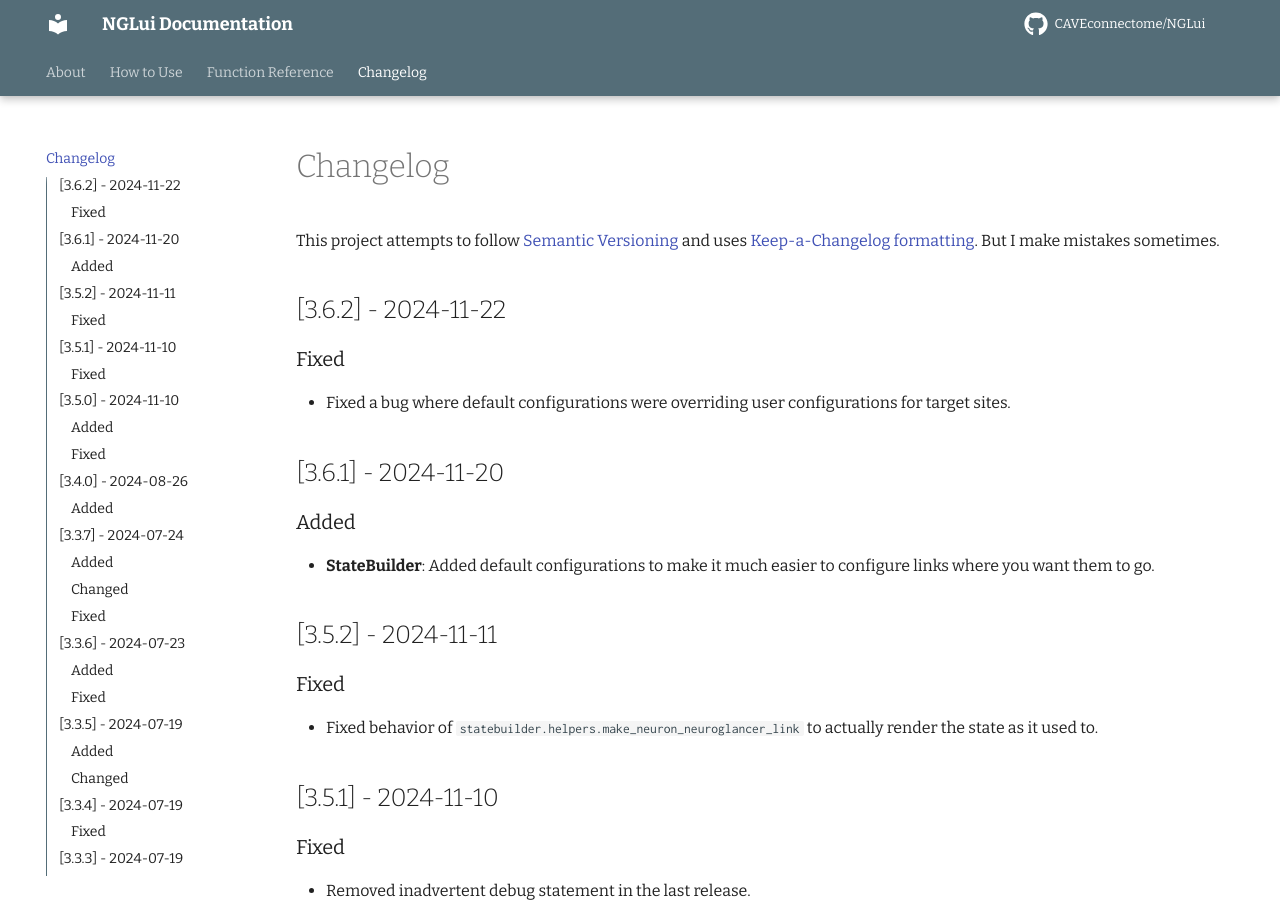
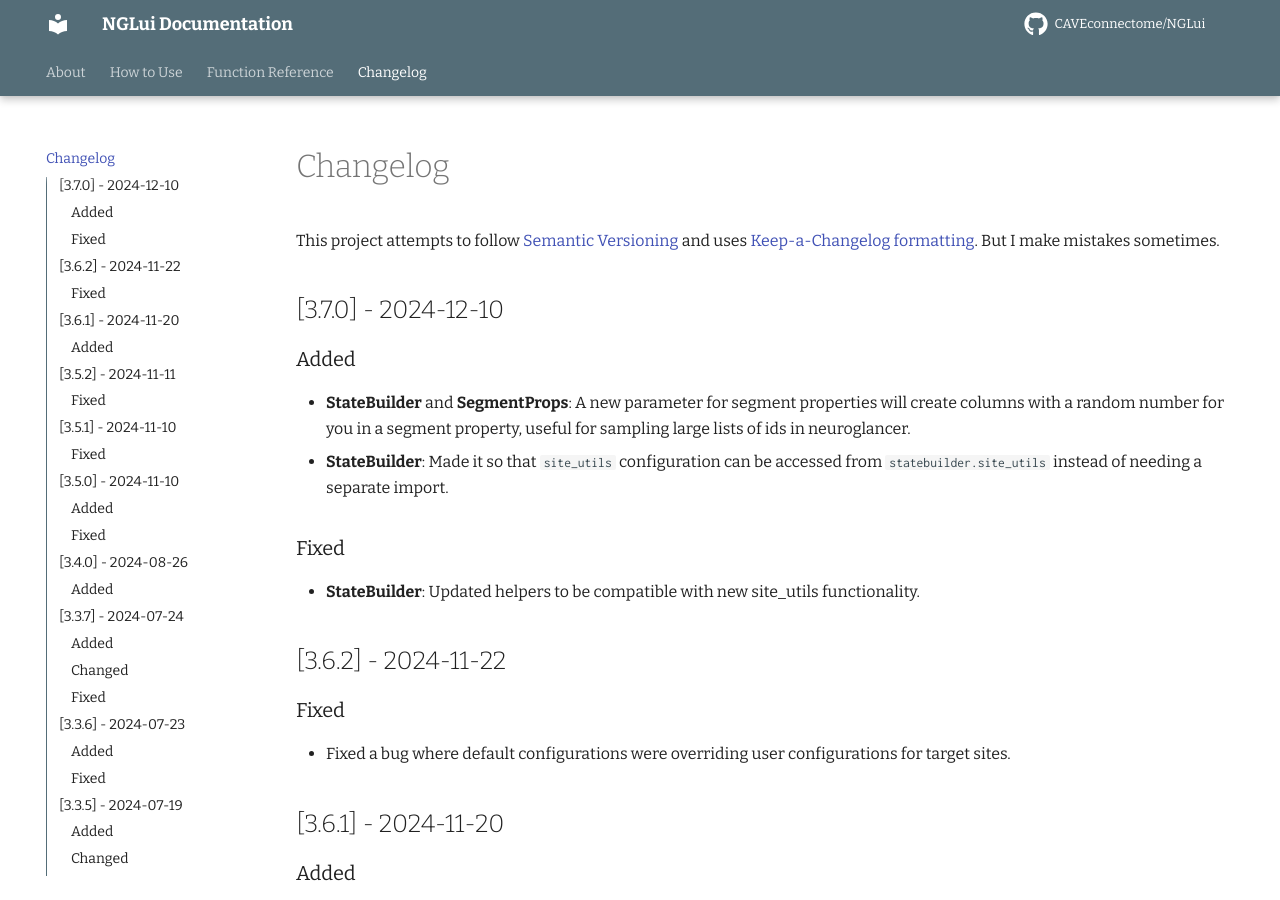
Before and after one commit to CAVEconnectome/nglui, an MkDocs documentation site: the page built from docs/changelog.md, in a window 1280 px wide and 900 px high. Built offline with MkDocs 1.6.1 and Material for MkDocs 9.7.7, drawn with Linux system fonts in a browser that asks for light colours; comment, search, counter and statistics services are not loaded.

Commit message:
update changelog

```diff
--- a/docs/changelog.md
+++ b/docs/changelog.md
@@ -1,6 +1,17 @@
 # Changelog
 
 This project attempts to follow [Semantic Versioning](https://semver.org) and uses [Keep-a-Changelog formatting](https://keepachangelog.com/en/1.0.0/). But I make mistakes sometimes.
+
+## [3.7.0] - 2024-12-10
+
+### Added
+
+- **StateBuilder** and **SegmentProps**: A new parameter for segment properties will create columns with a random number for you in a segment property, useful for sampling large lists of ids in neuroglancer.
+- **StateBuilder**: Made it so that `site_utils` configuration can be accessed from `statebuilder.site_utils` instead of needing a separate import.
+
+### Fixed
+
+- **StateBuilder**: Updated helpers to be compatible with new site_utils functionality.
 
 ## [3.6.2] - 2024-11-22
 
```
